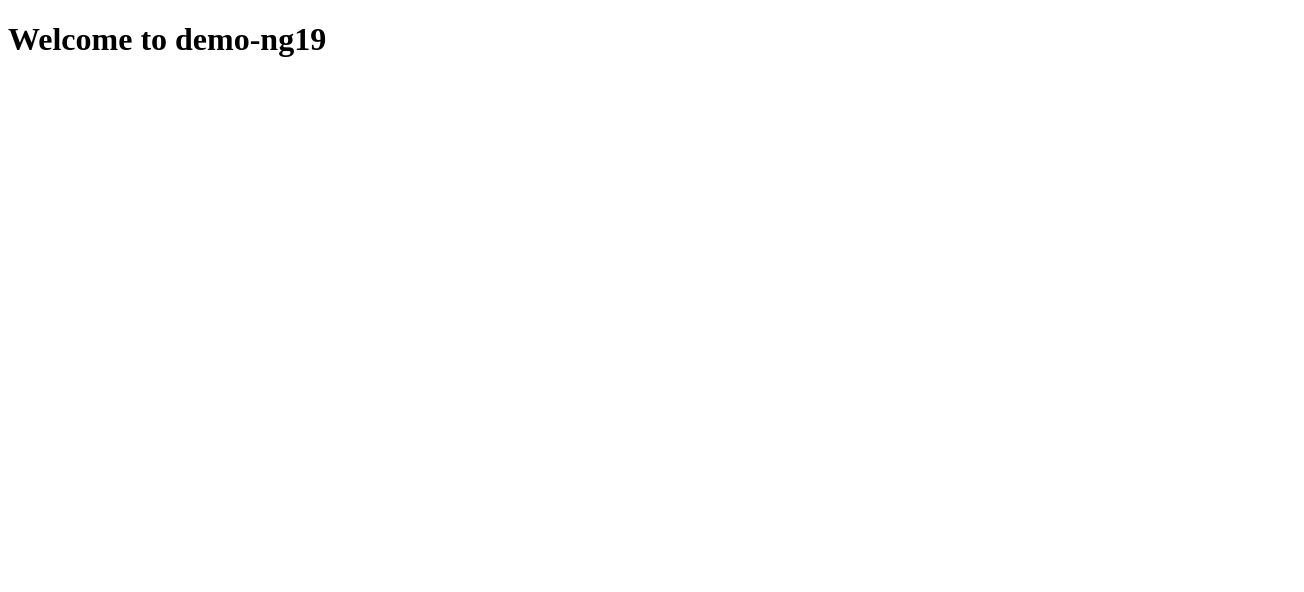
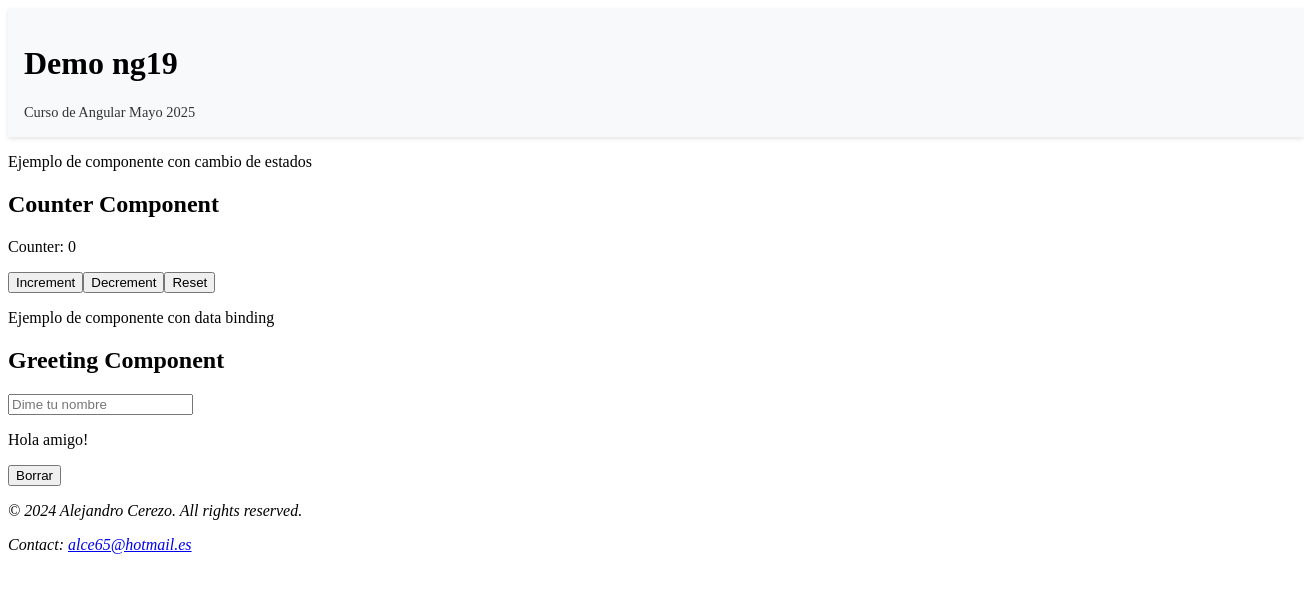
Before and after one commit to alce65/ng19, an Angular app: page / in a window 1280 px wide. Shown: the top 592 px of the page, 1304 px wide, since content can reach past the window. Built offline with nearby package versions, Linux system fonts and the light colour scheme.

Commit message:
Add components Counter and Greeting

```diff
--- a/projects/demo-01/src/app/app.component.ts
+++ b/projects/demo-01/src/app/app.component.ts
@@ -1,16 +1,24 @@
 import { Component } from '@angular/core';
 import { RouterOutlet } from '@angular/router';
+import { HeaderComponent } from './components/header/header.component';
+import { FooterComponent } from './components/footer/footer.component';
+import { CounterComponent } from "./components/counter/counter.component";
+import { GreetingComponent } from "./components/greeting/greeting.component";
 
 @Component({
   selector: 'ine-root',
-  imports: [RouterOutlet],
+  imports: [RouterOutlet, HeaderComponent, FooterComponent, CounterComponent, GreetingComponent],
   template: `
-    <h1>Welcome to {{ title }}</h1>
-
-    <router-outlet />
+    <ine-header />
+    <main class="container">
+      <p>Ejemplo de componente con cambio de estados</p>
+      <ine-counter />
+      <p>Ejemplo de componente con data binding</p>
+      <ine-greeting />
+      <router-outlet />
+    </main>
+    <ine-footer />
   `,
   styles: [],
 })
-export class AppComponent {
-  title = 'demo-ng19';
-}
+export class AppComponent {}
--- /dev/null
+++ b/projects/demo-01/src/app/components/counter/counter.component.ts
@@ -0,0 +1,41 @@
+import { Component } from '@angular/core';
+
+@Component({
+  selector: 'ine-counter',
+  imports: [],
+  template: `
+    <h2>Counter Component</h2>
+    <p>
+      Counter:
+      <span [class.negative]="count < 0">{{ count }}</span>
+    </p>
+    <button (click)="change(1)" [disabled]="count >= 5">Increment</button>
+    <button (click)="change(-1)" [disabled]="count <= -5">Decrement</button>
+    <button (click)="reset()">Reset</button>
+
+    @if (count === 5) {
+      <p>El valor del contador no puede ser mayor que 5</p>
+    }
+    @if (count === -5) {
+      <p>El valor del contador no puede ser menor que -5</p>
+    }
+  `,
+  styles: `
+    .negative {
+      color: red;
+    }
+  `,
+})
+export class CounterComponent {
+  count = 0;
+
+  change(value: number) {
+    if (this.count === 5 && value > 0) return;
+    if (this.count === -5 && value < 0) return;
+    this.count += value;
+  }
+
+  reset() {
+    this.count = 0;
+  }
+}
--- /dev/null
+++ b/projects/demo-01/src/app/components/greeting/greeting.component.ts
@@ -0,0 +1,27 @@
+import { Component } from '@angular/core';
+import { FormsModule } from '@angular/forms';
+
+@Component({
+  selector: 'ine-greeting',
+  imports: [FormsModule],
+  template: `
+    <h2>Greeting Component</h2>
+    <!-- <input type="text" placeholder="Dime tu nombre"
+   (input)="changeUser($event)" [value]="user"/> -->
+    <input type="text" placeholder="Dime tu nombre" [(ngModel)]="user" />
+    <p>Hola {{ user || 'amigo' }}!</p>
+    <button (click)="deleteUser()">Borrar</button>
+  `,
+  styles: ``,
+})
+export class GreetingComponent {
+  user = '';
+  deleteUser() {
+    this.user = '';
+  }
+
+  // changeUser(ev: Event) {
+  //   const element = ev.target as HTMLInputElement;
+  //   this.user = element.value
+  // }
+}
```
Also changed, not shown: 2 other files (tests, documents, lock files or other folders).
